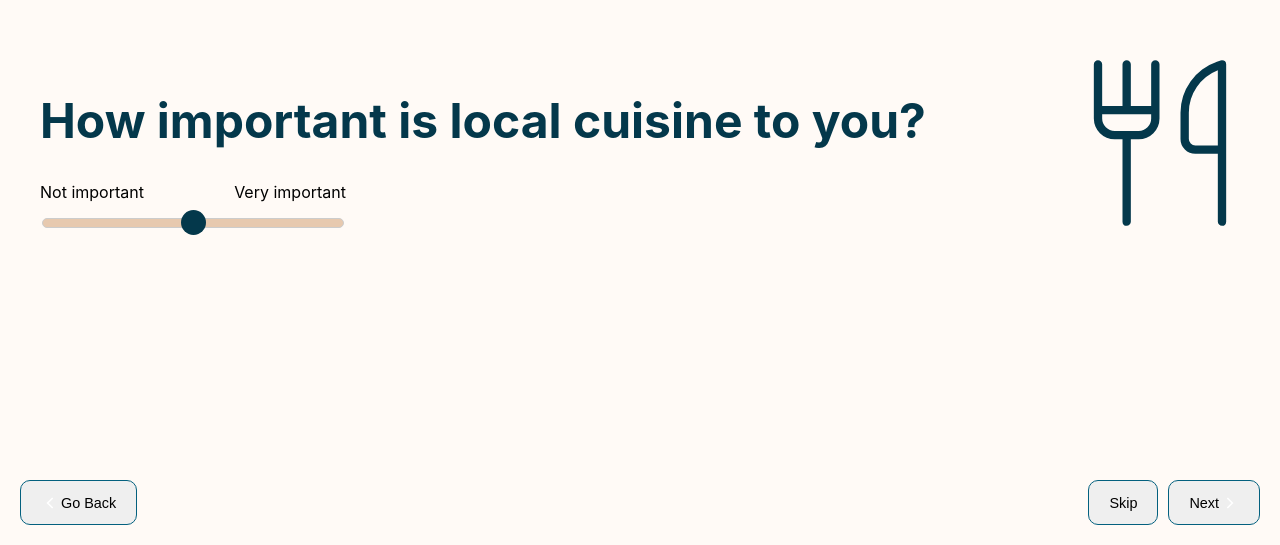
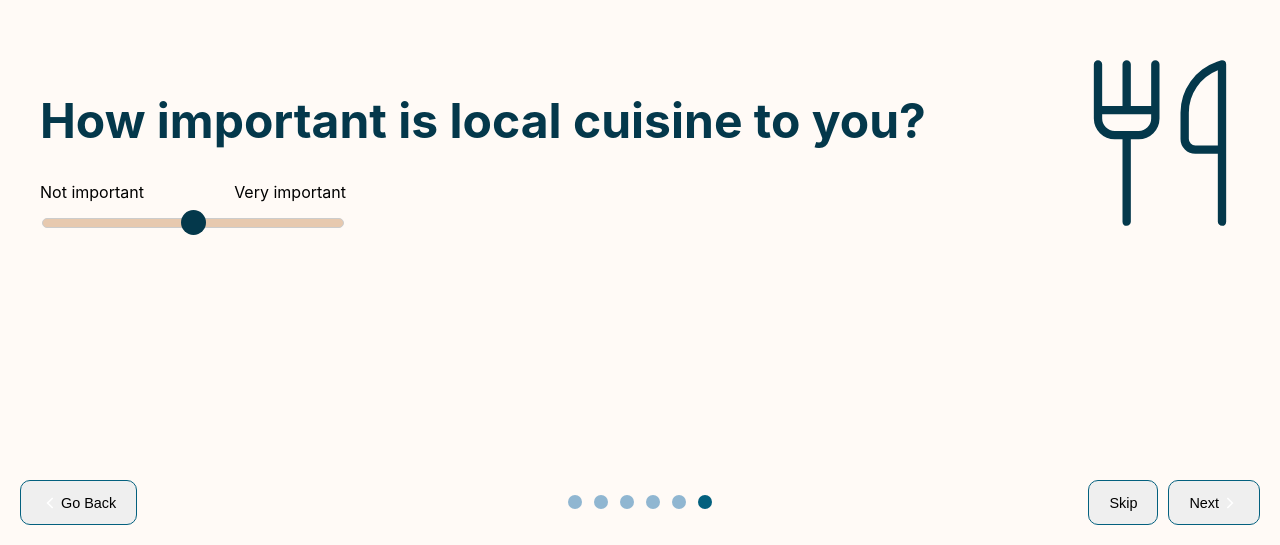
Before and after one commit to adriannazwierzchowska/xplore, a React (Create React App) app in the folder frontend/: page /cuisine in a window 1280 px wide. Shown: the part 255-800 px from the top of the page. Built offline with nearby package versions, Linux system fonts and the light colour scheme.

Commit message:
Added page dots

```diff
--- /dev/null
+++ b/frontend/src/formdots.css
@@ -0,0 +1,38 @@
+:root {
+    --beige-1: #E7C9AF;
+    --beige-2: #EEE0D7;
+    --blue-1: #90B6D1;
+    --blue-2: #03607E;
+    --blue-3: #04384B;
+    --background-color: #FFFAF6;
+}
+
+.progress-dots {
+  position: absolute;
+  bottom: 1rem;
+  left: 50%;
+  transform: translateX(-50%);
+  display: flex;
+  justify-content: center;
+  gap: 12px;
+}
+
+.dot {
+  width: 14px;
+  height: 14px;
+  border-radius: 50%;
+  cursor: pointer;
+  transition: background-color 0.3s;
+}
+
+.dot.done {
+  background-color: var(--blue-1);
+}
+
+.dot.current {
+  background-color: var(--blue-2);
+}
+
+.dot.upcoming {
+  background-color: var(--beige-1);
+}
--- a/frontend/src/views/FormActivities.js
+++ b/frontend/src/views/FormActivities.js
@@ -5,6 +5,7 @@ import { motion } from 'framer-motion';
 import { useSoundContext } from '../SoundContext';
 import '../front.css';
 import { notifyInfo } from '../utils/toast';
+import FormDots from './FormDots';
 
 const FormActivities = () => {
     const navigate = useNavigate();
@@ -99,6 +100,7 @@ const FormActivities = () => {
                 >
                     <span className="chevron-left"></span> Go Back
                 </motion.button>
+                <FormDots />
                 <div className="right-buttons">
                     <motion.button
                         type="button"
--- a/frontend/src/views/FormCuisine.js
+++ b/frontend/src/views/FormCuisine.js
@@ -4,6 +4,7 @@ import { CiForkAndKnife } from "react-icons/ci";
 import { motion } from 'framer-motion';
 import { useSoundContext } from '../SoundContext';
 import '../front.css';
+import FormDots from './FormDots';
 
 const FormCuisine = () => {
     const navigate = useNavigate();
@@ -83,6 +84,7 @@ const FormCuisine = () => {
                 >
                     <span className="chevron-left"></span> Go Back
                 </motion.button>
+                <FormDots />
                 <div className="right-buttons">
                     <motion.button
                         type="button"
--- /dev/null
+++ b/frontend/src/views/FormDots.js
@@ -0,0 +1,37 @@
+import React from 'react';
+import { useNavigate, useLocation } from 'react-router-dom';
+import '../formdots.css';
+
+const steps = [
+  { path: '/month', label: 'Month' },
+  { path: '/weather', label: 'Weather' },
+  { path: '/stay', label: 'Stay' },
+  { path: '/landscape', label: 'Landscape' },
+  { path: '/activities', label: 'Activities' },
+  { path: '/cuisine', label: 'Cuisine' },
+];
+
+const FormDots = () => {
+  const navigate = useNavigate();
+  const location = useLocation();
+
+  const currentIndex = steps.findIndex(step => step.path === location.pathname);
+
+  return (
+    <div className="progress-dots">
+      {steps.map((step, index) => (
+        <div
+          key={step.path}
+          className={`dot ${
+            index < currentIndex ? 'done' :
+            index === currentIndex ? 'current' : 'upcoming'
+          }`}
+          onClick={() => navigate(step.path)}
+          title={step.label}
+        />
+      ))}
+    </div>
+  );
+};
+
+export default FormDots;
--- a/frontend/src/views/FormLandscape.js
+++ b/frontend/src/views/FormLandscape.js
@@ -4,6 +4,7 @@ import { PiMountainsLight } from "react-icons/pi";
 import { motion } from 'framer-motion';
 import { useSoundContext } from '../SoundContext';
 import '../front.css';
+import FormDots from './FormDots';
 
 import { notifyInfo } from '../utils/toast';
 
@@ -104,6 +105,7 @@ const FormLandscape = () => {
                 >
                     <span className="chevron-left"></span> Go Back
                 </motion.button>
+                <FormDots />
                 <div className="right-buttons">
                     <motion.button
                         type="button3"
--- a/frontend/src/views/FormMonth.js
+++ b/frontend/src/views/FormMonth.js
@@ -5,6 +5,7 @@ import '../front.css';
 import { motion } from 'framer-motion';
 import { useSoundContext } from '../SoundContext';
 import { notifyInfo } from '../utils/toast';
+import FormDots from './FormDots';
 
 const FormMonth = () => {
     const navigate = useNavigate();
@@ -108,6 +109,7 @@ const FormMonth = () => {
                 >
                     <span className="chevron-left"></span> Go Back
                 </motion.button>
+                <FormDots />
                 <div className="right-buttons">
                     <motion.button
                         type="button3"
--- a/frontend/src/views/FormStay.js
+++ b/frontend/src/views/FormStay.js
@@ -5,6 +5,7 @@ import { motion } from 'framer-motion';
 import { useSoundContext } from '../SoundContext';
 import '../front.css';
 import { notifyInfo } from '../utils/toast';
+import FormDots from './FormDots';
 
 const FormStay = () => {
     const navigate = useNavigate();
@@ -98,6 +99,7 @@ const FormStay = () => {
                 >
                     <span className="chevron-left"></span> Go Back
                 </motion.button>
+                <FormDots />
                 <div className="right-buttons">
                     <motion.button
                         type="button"
--- a/frontend/src/views/FormWeather.js
+++ b/frontend/src/views/FormWeather.js
@@ -4,6 +4,8 @@ import { CiCloud } from "react-icons/ci";
 import { motion } from 'framer-motion';
 import { useSoundContext } from '../SoundContext';
 import '../front.css';
+import FormDots from './FormDots';
+
 
 const FormWeather = () => {
     const navigate = useNavigate();
@@ -70,6 +72,7 @@ const FormWeather = () => {
                 >
                     <span className="chevron-left"></span> Go Back
                 </motion.button>
+                <FormDots />
                 <div className="right-buttons">
                     <motion.button
                         type="button"
```
